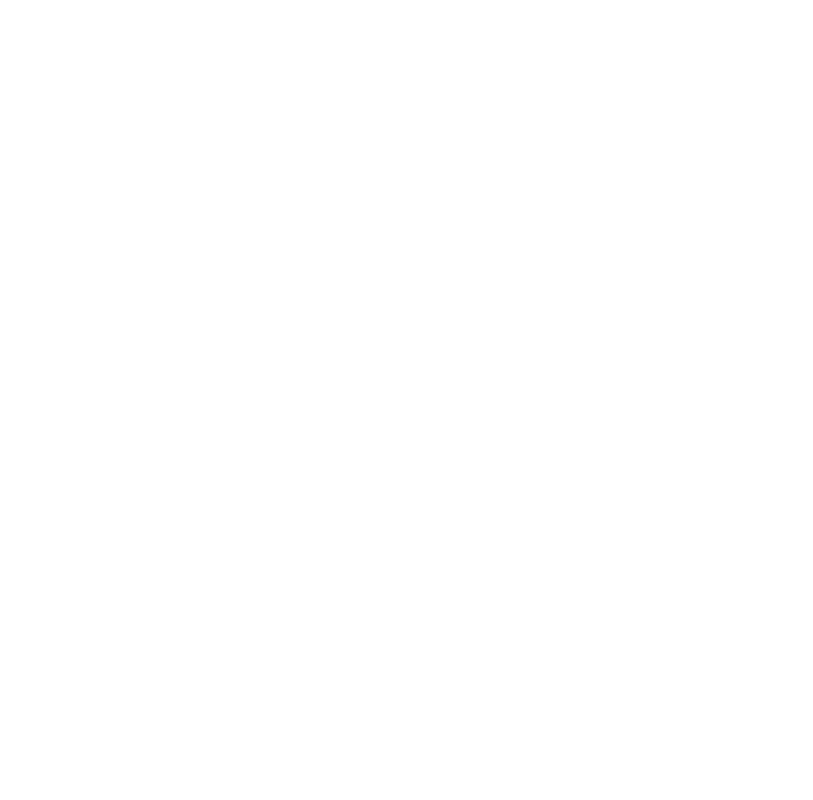
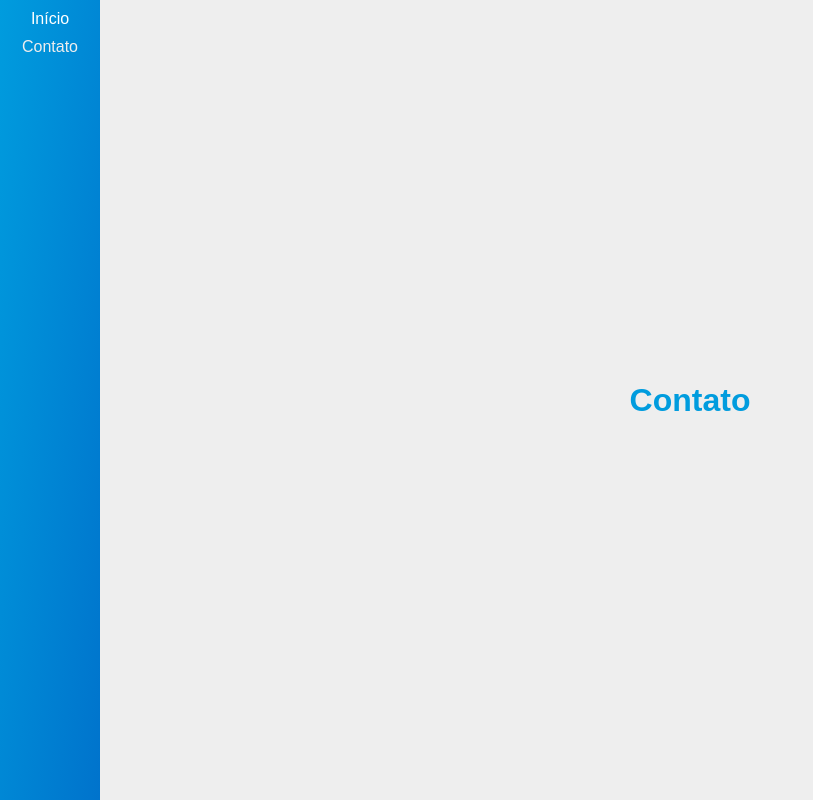
Before and after one commit to Barbalho12/todolist-spa, a React (Create React App) app: page /contact in a window 1280 px wide. Shown: the whole page, without its empty margins (0-813 px from the left). Built offline with nearby package versions, Linux system fonts and the light colour scheme.

Commit message:
Implementa exemplo inicial

```diff
--- a/src/App.js
+++ b/src/App.js
@@ -1,7 +1,21 @@
 import React from 'react';
+import { BrowserRouter } from 'react-router-dom';
+
+import Sidebar from './components/Sidebar';
+import Routes from './routes';
+
+import GlobalStyle, { Container } from './styles';
 
 function App() {
-  return <div />;
+  return (
+    <BrowserRouter>
+      <GlobalStyle />
+      <Container>
+        <Sidebar />
+        <Routes />
+      </Container>
+    </BrowserRouter>
+  );
 }
 
 export default App;
--- /dev/null
+++ b/src/components/Sidebar/index.js
@@ -0,0 +1,14 @@
+import React from 'react';
+
+import { Container, SidebarLink } from './styles';
+
+function Sidebar() {
+  return (
+    <Container>
+      <SidebarLink to="/">Início</SidebarLink>
+      <SidebarLink to="/contact">Contato</SidebarLink>
+    </Container>
+  );
+}
+
+export default Sidebar;
--- /dev/null
+++ b/src/components/Sidebar/styles.js
@@ -0,0 +1,30 @@
+import styled from 'styled-components';
+import { NavLink } from 'react-router-dom';
+
+export const Container = styled.aside`
+  display: flex;
+  flex-shrink: 0;
+  align-items: center;
+  width: 100px;
+  height: 100%;
+  background-image: linear-gradient(to bottom right, #009cde, #0073cc);
+  flex-direction: column;
+
+  transition: all 0.2s ease 0s;
+
+  &:hover {
+    width: 240px;
+  }
+`;
+
+export const SidebarLink = styled(NavLink)`
+  width: 100%;
+  text-align: center;
+  text-decoration: none;
+  padding-top: 10px;
+  color: #eee;
+
+  &:hover {
+    color: #fff;
+  }
+`;
--- /dev/null
+++ b/src/pages/Contact/index.js
@@ -0,0 +1,13 @@
+import React from 'react';
+
+import { Container, Title } from './styles';
+
+function Contact() {
+  return (
+    <Container>
+      <Title>Contato</Title>
+    </Container>
+  );
+}
+
+export default Contact;
--- /dev/null
+++ b/src/pages/Contact/styles.js
@@ -0,0 +1,12 @@
+import styled from 'styled-components';
+
+export const Container = styled.div`
+  display: flex;
+  width: 100%;
+  justify-content: center;
+  align-items: center;
+`;
+
+export const Title = styled.h1`
+  color: #009cde;
+`;
--- /dev/null
+++ b/src/pages/Main/index.js
@@ -0,0 +1,13 @@
+import React from 'react';
+
+import { Container, Title } from './styles';
+
+function Main() {
+  return (
+    <Container>
+      <Title>Main</Title>
+    </Container>
+  );
+}
+
+export default Main;
--- /dev/null
+++ b/src/pages/Main/styles.js
@@ -0,0 +1,12 @@
+import styled from 'styled-components';
+
+export const Container = styled.div`
+  display: flex;
+  width: 100%;
+  justify-content: center;
+  align-items: center;
+`;
+
+export const Title = styled.h1`
+  color: #009cde;
+`;
--- /dev/null
+++ b/src/routes/index.js
@@ -0,0 +1,14 @@
+import React from 'react';
+import { Switch, Route } from 'react-router-dom';
+
+import Main from '../pages/Main';
+import Contact from '../pages/Contact';
+
+export default function Routes() {
+  return (
+    <Switch>
+      <Route path="/" exact component={Main} />
+      <Route path="/contact" exact component={Contact} />
+    </Switch>
+  );
+}
```
Also changed, not shown: src/setupTests.js (deleted, +0 -5 lines).
